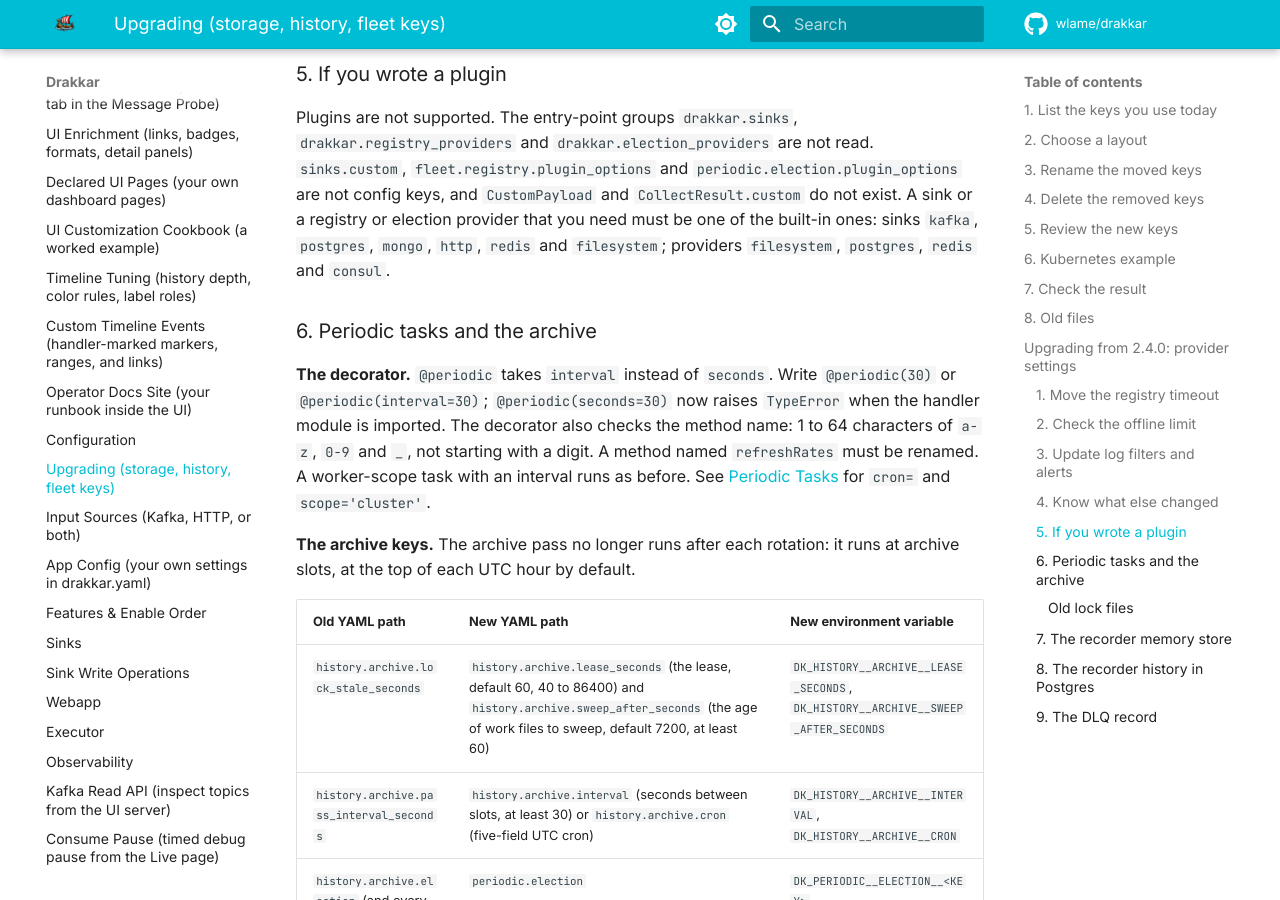
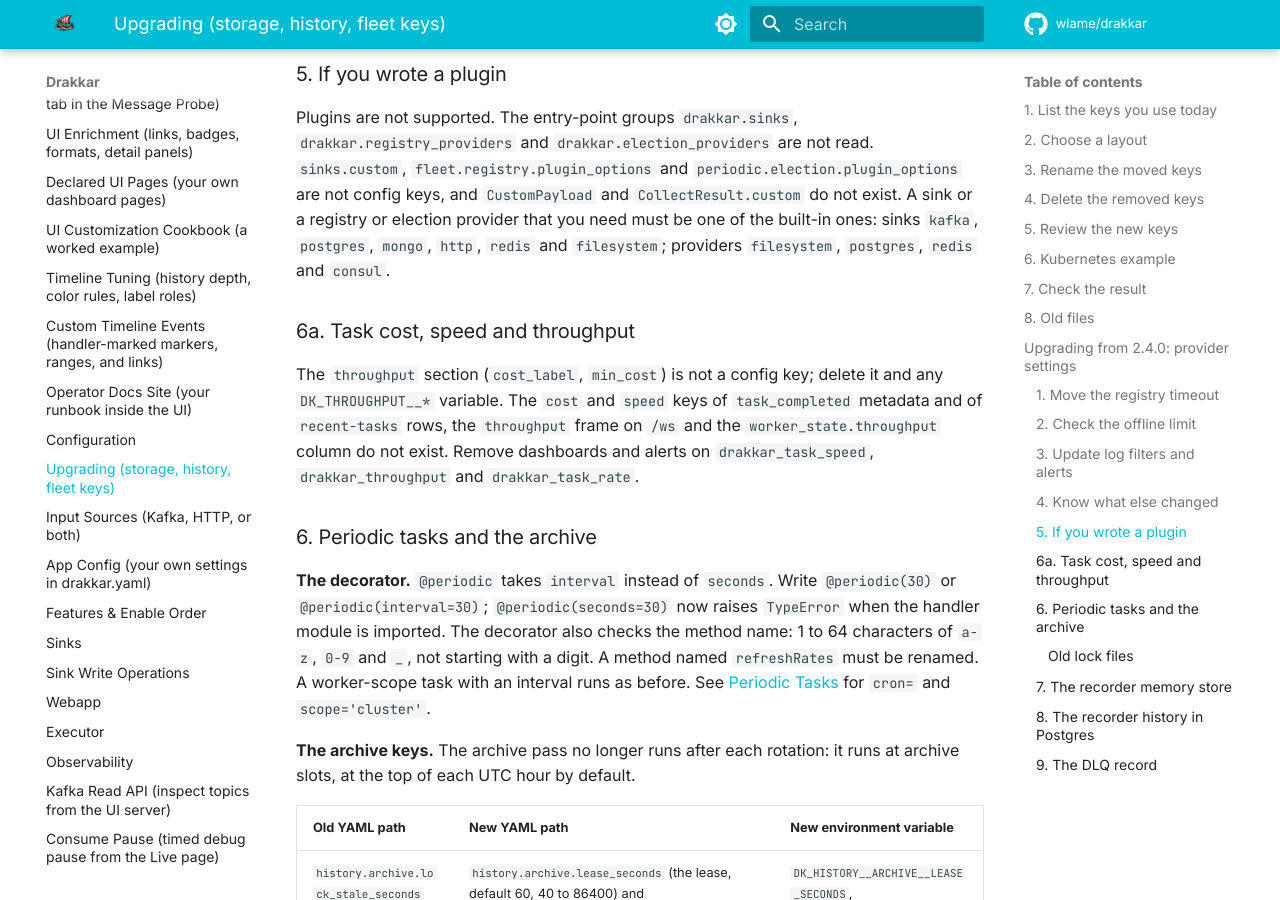
Before and after one commit to wlame/drakkar, an MkDocs documentation site: the page built from docs/upgrading.md, in a window 1280 px wide and 900 px high, scrolled down 9836 px. Built offline with MkDocs 1.6.1 and Material for MkDocs 9.7.7, drawn with Linux system fonts in a browser that asks for light colours; comment, search, counter and statistics services are not loaded.

Commit message:
Add the throughput removal to the upgrade guide.

```diff
--- a/docs/upgrading.md
+++ b/docs/upgrading.md
@@ -343,6 +343,15 @@ provider that you need must be one of the built-in ones: sinks `kafka`,
 `postgres`, `mongo`, `http`, `redis` and `filesystem`; providers `filesystem`,
 `postgres`, `redis` and `consul`.
 
+### 6a. Task cost, speed and throughput
+
+The `throughput` section (`cost_label`, `min_cost`) is not a config key; delete
+it and any `DK_THROUGHPUT__*` variable. The `cost` and `speed` keys of
+`task_completed` metadata and of `recent-tasks` rows, the `throughput` frame on
+`/ws` and the `worker_state.throughput` column do not exist. Remove
+dashboards and alerts on `drakkar_task_speed`, `drakkar_throughput` and
+`drakkar_task_rate`.
+
 ### 6. Periodic tasks and the archive {#periodic-tasks-and-the-archive}
 
 **The decorator.** `@periodic` takes `interval` instead of `seconds`. Write
```
